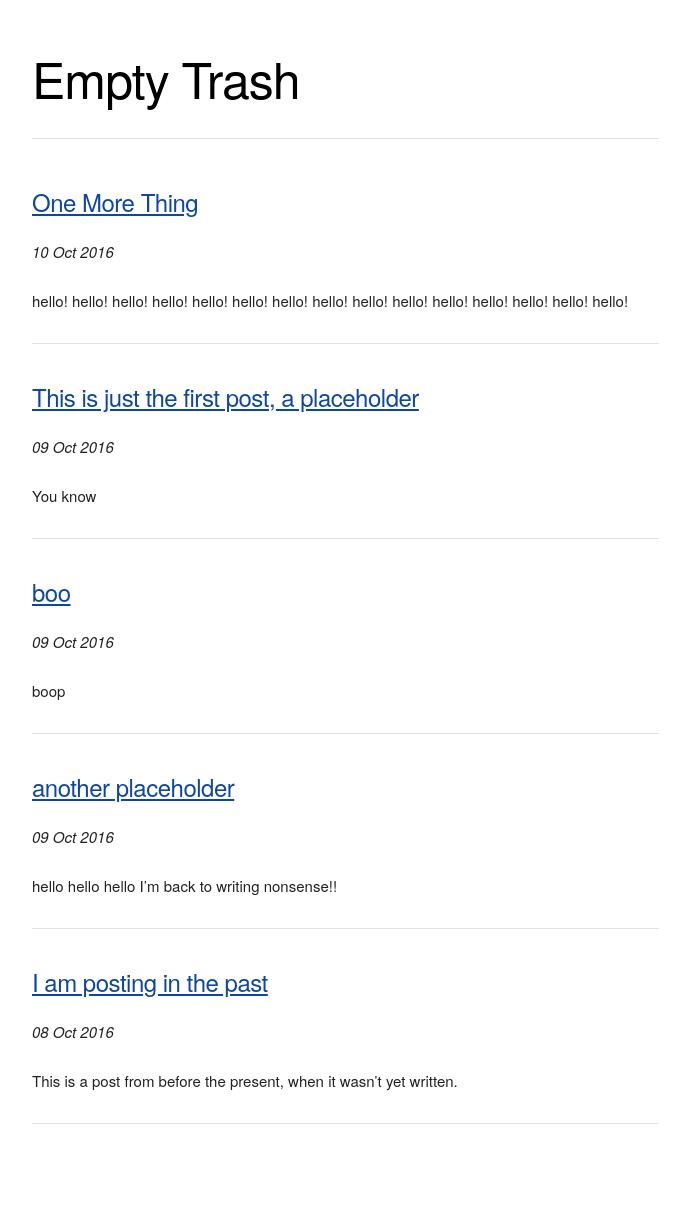
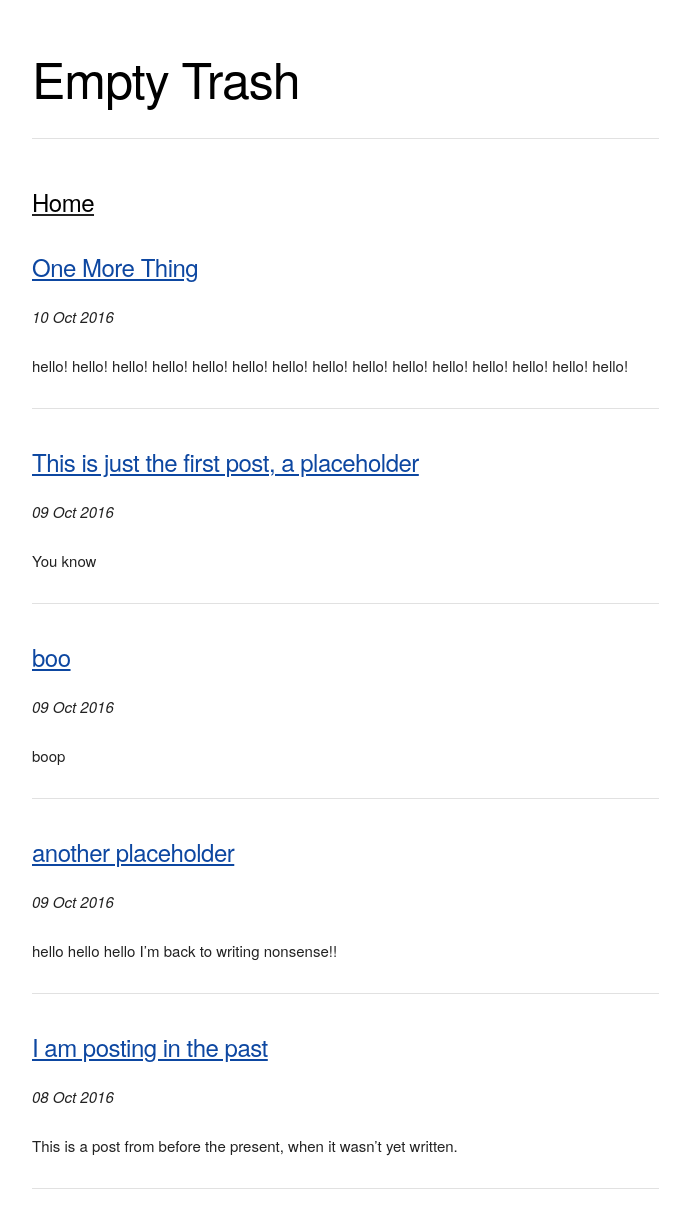
Before and after one commit to mt-trash/mt-trash.github.io, a Jekyll site: the page built from index.html, in a window 1280 px wide. Shown: the whole page, without its empty margins (128-818 px from the left). Built offline with Jekyll 4.4.1, drawn with Linux system fonts in a browser that asks for light colours; the list of posts is cut into pages by our own code; before the commit the page ends 1159 px from its top, so only the background shows below that.

Commit message:
Update default.html

```diff
--- a/_layouts/default.html
+++ b/_layouts/default.html
@@ -36,6 +36,11 @@
             <hr>
           </div>
         </div>
+        <div class="row">
+          <div class="eight columns" style="margin-top: 1%">
+            <h5><u><a class="trash" href="{{ site.baseurl }}">Home</a></u></h5>
+          </div>
+        </div>
         {{ content }}
       </div>
 
```
